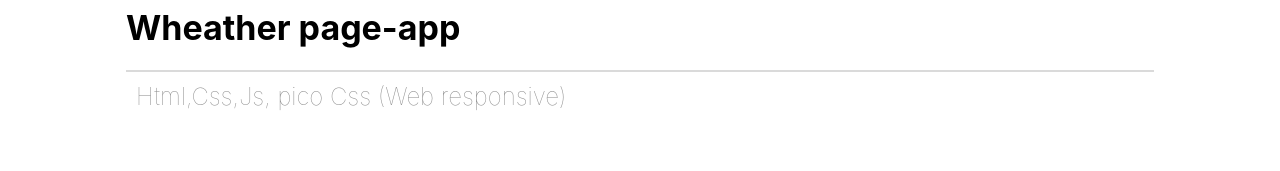
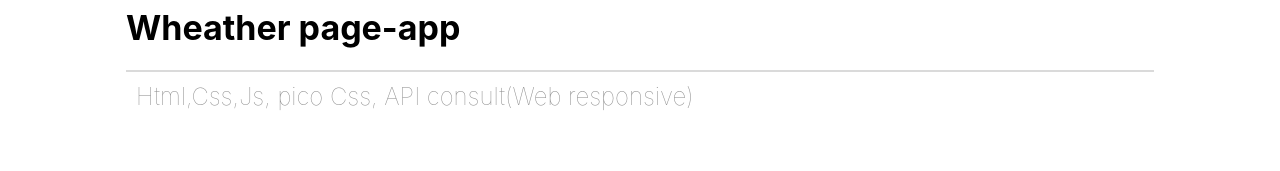
Before and after one commit to ikerismak/ikerismak-web, a React (Create React App) app: page /inicio in a window 1280 px wide. Shown: the part 4056-4227 px from the top of the page. Built offline with nearby package versions, Linux system fonts and the light colour scheme.

Commit message:
new feat

```diff
--- a/src/data/works.js
+++ b/src/data/works.js
@@ -84,7 +84,7 @@ export const works = [
     {
         'id' :10,
         "nombre": "Wheather page-app",
-        "tecnologias": "Html,Css,Js, pico Css (Web responsive)",
+        "tecnologias": "Html,Css,Js, pico Css, API consult(Web responsive)",
         "url": "ikerismak.github.io/weather-app-page/",
         "categorias": "Desarrollo web",
         "descripcion": ""
```
